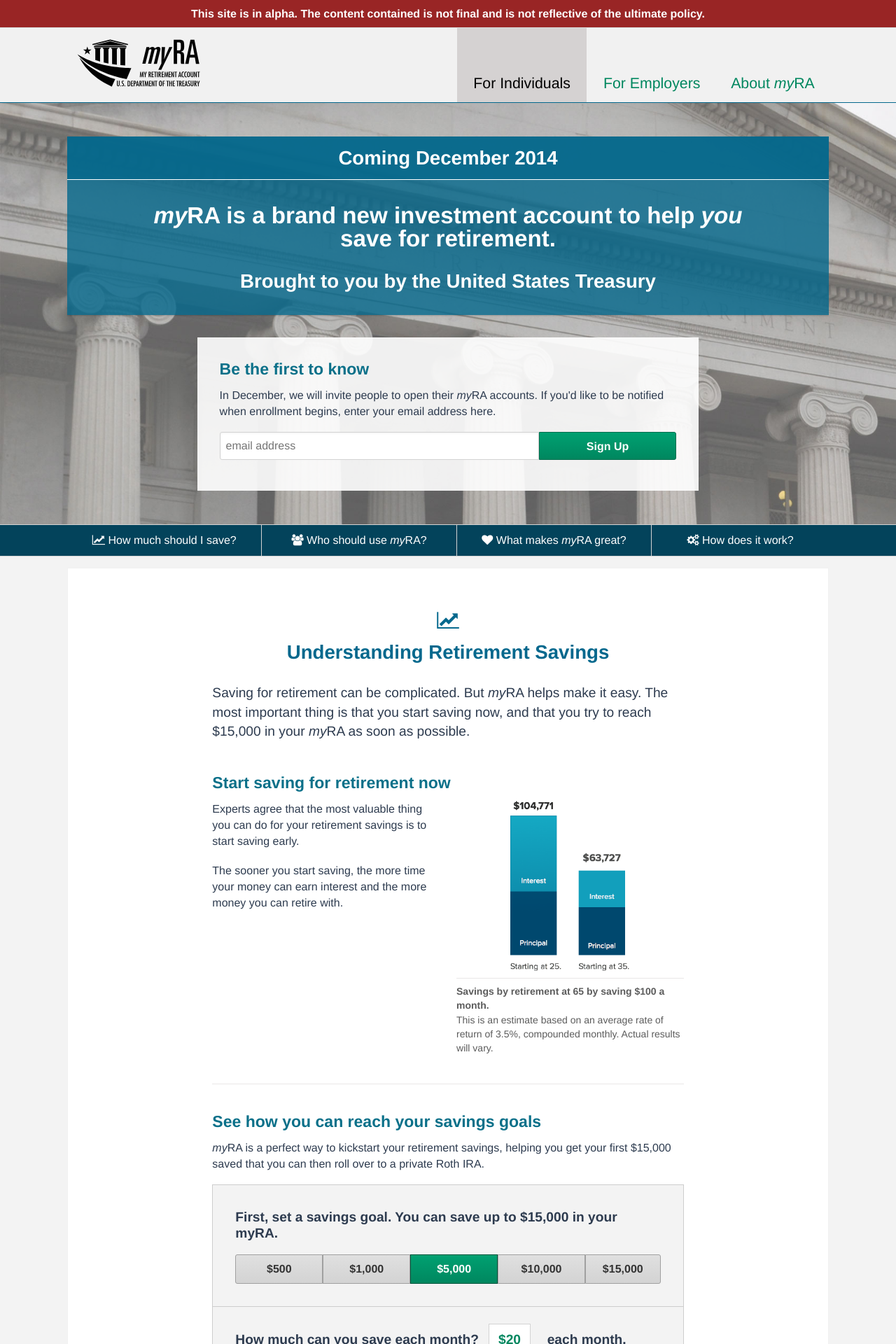
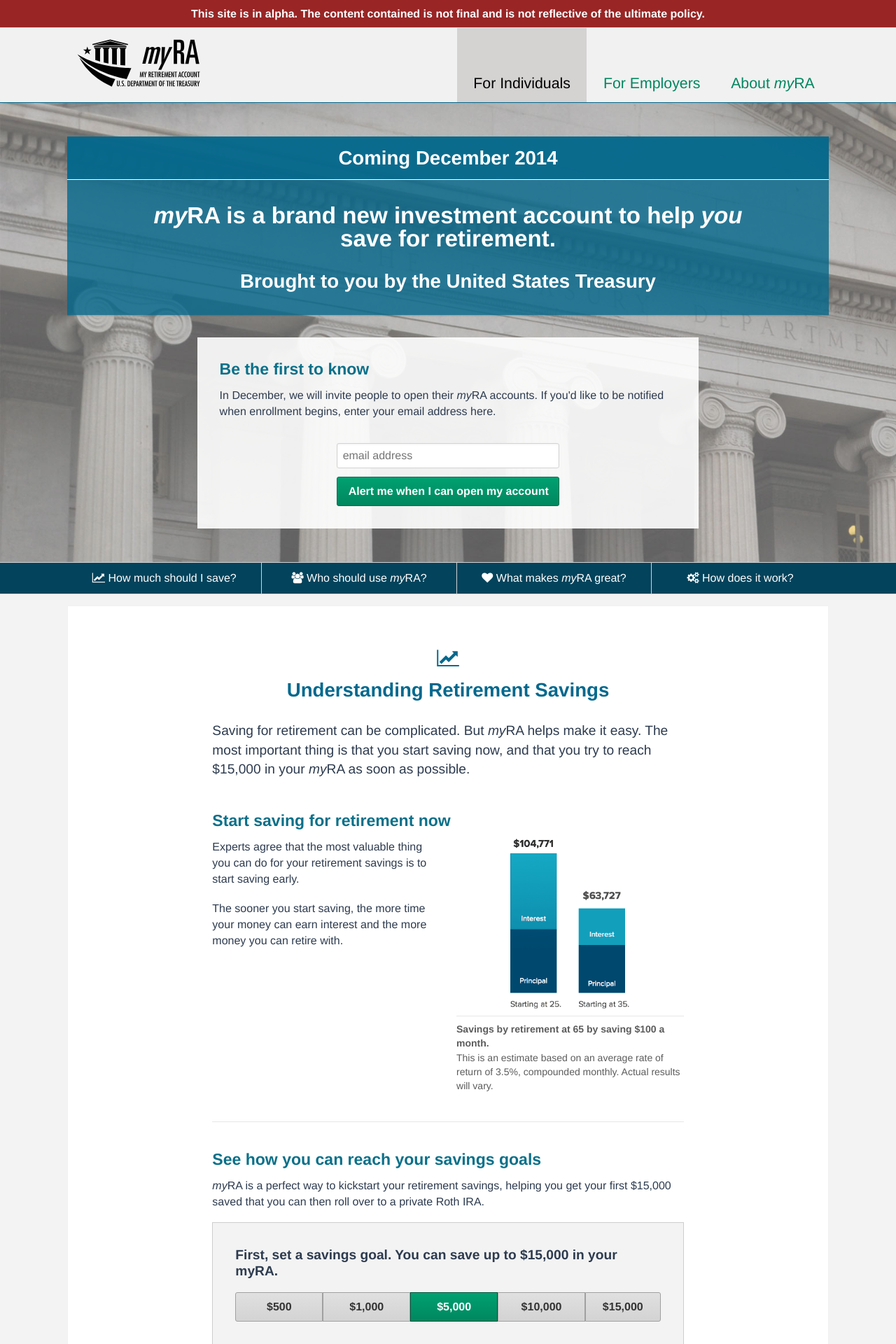
Before and after one commit to 18F/myra, a Jekyll site: the page built from individuals/v3.html, in a window 1280 px wide. Shown: the top 1920 px of the page at 70% size. Built offline with Jekyll 4.4.1, drawn with Linux system fonts in a browser that asks for light colours; nearby versions of some CDN libraries; some of the changed text lies outside the part shown.

Commit message:
Email capture for individuals

```diff
--- a/_includes/individual-signup.html
+++ b/_includes/individual-signup.html
@@ -5,10 +5,17 @@
       <p class="lead-text">In December 2014, we will start inviting people to create their <span class="myra">myRA</span> accounts. If you would like to be notified when enrollment is open, enter your email address here.</p>
       <p class="lead-text">Once enrollment opens, we will email you with instructions on how to open your account.</p>
     </div>
-    <form id="email-capture">
-      <!-- <label for="email-address">Enter your email address</label> -->
-      <input type="email" id="email-address" placeholder="email address">
-      <button class="submit" value="Sign Up">Alert me when I can open my account</button>
+
+    <!-- Begin MailChimp Signup Form -->
+    <form action="//gsa.us9.list-manage.com/subscribe/post?u=6f1977de9eff4c384dc8d6527&amp;id=e65db09f01" method="post" id="mc-embedded-subscribe-form" name="mc-embedded-subscribe-form" class="validate email-capture" target="_blank" novalidate>
+      <div id="mc_embed_signup_scroll">
+        <input type="email" value="" name="EMAIL" class="email" id="mce-EMAIL" placeholder="email address" required>
+        <!-- real people should not fill this in and expect good things - do not remove this or risk form bot signups-->
+        <div style="position: absolute; left: -5000px;"><input type="text" name="b_6f1977de9eff4c384dc8d6527_e65db09f01" tabindex="-1" value=""></div>
+        <input type="submit" value="Alert me when I can open my account" name="subscribe" id="mc-embedded-subscribe" class="button">
+      </div>
     </form>
+    <!--End mc_embed_signup-->
+
   </div>
 </section>
--- a/individuals/v3.html
+++ b/individuals/v3.html
@@ -13,11 +13,12 @@
     <div class="hero-signup">
       <h3>Be the first to know</h3>
       <p>In December, we will invite people to open their <span class="myra">myRA</span> accounts. If you'd like to be notified when enrollment begins, enter your email address here.</p>
-      <form id="email-capture">
-        <!-- <label for="email-address">Enter your email address</label> -->
-        <div class="button-group">
-          <input type="email" id="email-address" placeholder="email address">
-          <button class="submit" value="Sign Up">Sign Up</button>
+      <form action="//gsa.us9.list-manage.com/subscribe/post?u=6f1977de9eff4c384dc8d6527&amp;id=e65db09f01" method="post" id="mc-embedded-subscribe-form" name="mc-embedded-subscribe-form" class="validate email-capture" target="_blank" novalidate>
+        <div id="mc_embed_signup_scroll">
+          <input type="email" value="" name="EMAIL" class="email" id="mce-EMAIL" placeholder="email address" required>
+          <!-- real people should not fill this in and expect good things - do not remove this or risk form bot signups-->
+          <div style="position: absolute; left: -5000px;"><input type="text" name="b_6f1977de9eff4c384dc8d6527_e65db09f01" tabindex="-1" value=""></div>
+          <input type="submit" value="Alert me when I can open my account" name="subscribe" id="mc-embedded-subscribe" class="button">
         </div>
       </form>
     </div>
--- a/static/_sass/_custom.scss
+++ b/static/_sass/_custom.scss
@@ -619,7 +619,17 @@
   text-align: center;
   padding: 3em 0;
 
-  #email-capture {
+  .cta-intro {
+    text-align: left;
+
+    @include media($medium-up) {
+      @include span-columns(8);
+      @include shift(2);
+    }
+  }
+}
+
+.email-capture {
   input {
     width: 100%;
   }
@@ -636,22 +646,12 @@
     input {
       @include span-columns(6 of 6);
     }
-      .submit {
+
+    input[type="submit"] {
       @include span-columns(6 of 6);
     }
   }
 }
-
-  .cta-intro {
-    text-align: left;
-
-    @include media($medium-up) {
-      @include span-columns(8);
-      @include shift(2);
-    }
-  }
-}
-
 
 /* myRA Story */
 
```
Lines whose indentation alone changed are shown as unchanged.
